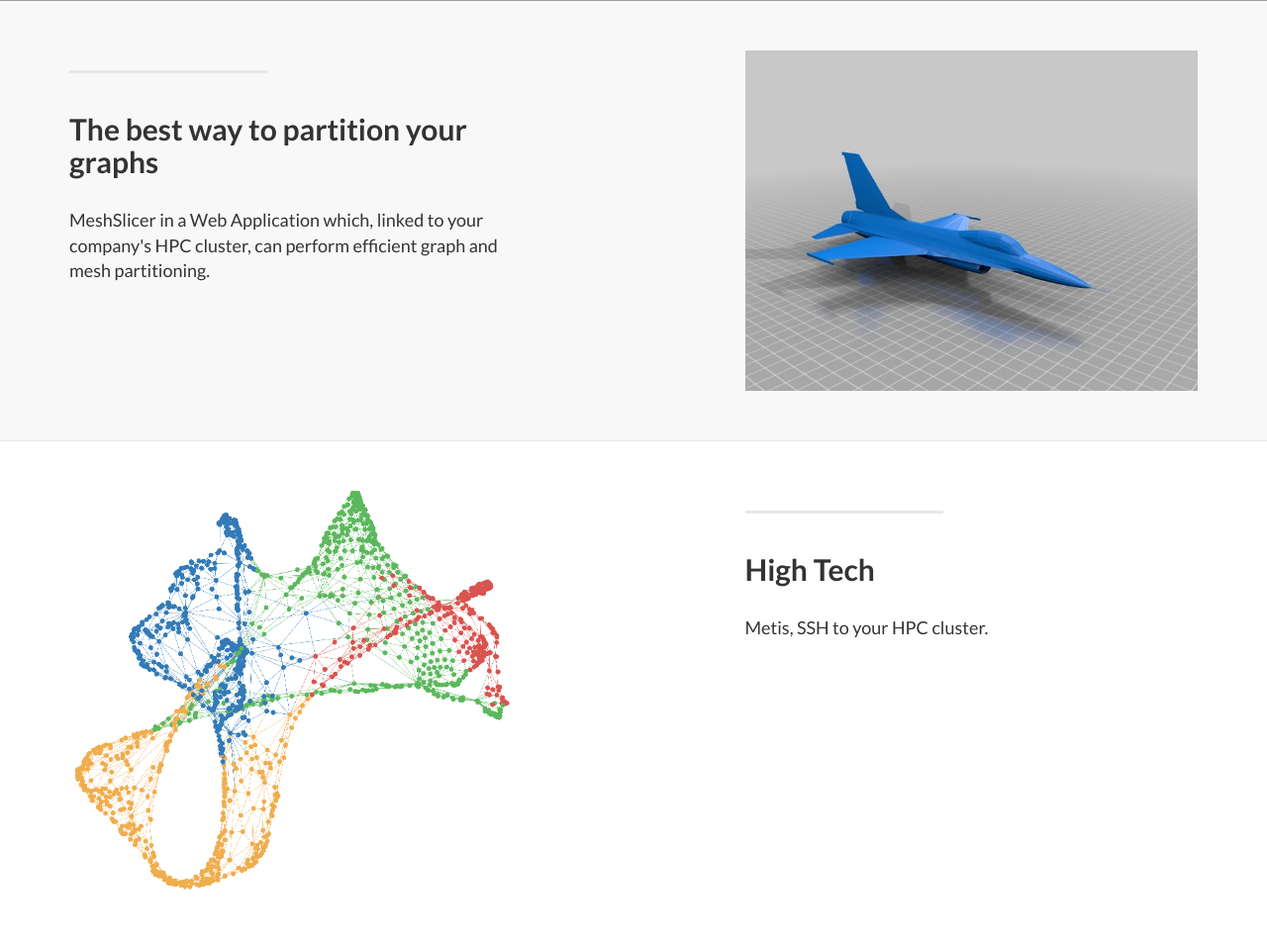
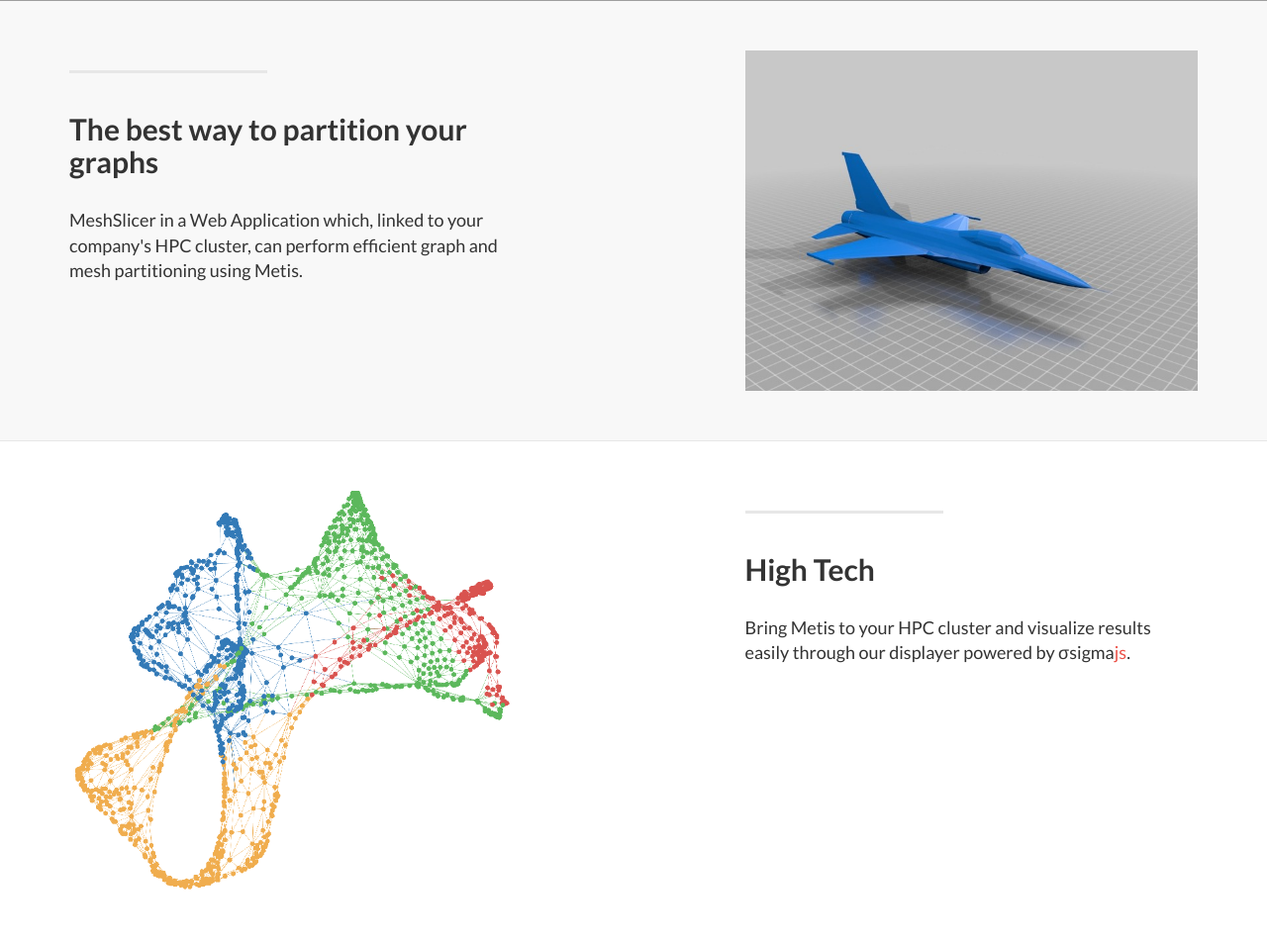
Before and after one commit to TLevasseur/HighEndComputing, a PHP site: page / in a window 1280 px wide. Shown: the part 776-1729 px from the top of the page at 99% size. Run offline with PHP 8.4, Linux system fonts and the light colour scheme; grey boxes are pictures that could not be loaded.

Commit message:
adding more stuff to things

```diff
--- a/development/meshslicer/index.php
+++ b/development/meshslicer/index.php
@@ -105,13 +105,12 @@
                     <hr class="section-heading-spacer">
                     <div class="clearfix"></div>
                     <h2 class="section-heading">The best way to partition your graphs</h2>
-                    <p class="lead">MeshSlicer in a Web Application which, linked to your company's HPC cluster, can perform efficient graph and mesh partitioning.</p>
+                    <p class="lead">MeshSlicer in a Web Application which, linked to your company's HPC cluster, can perform efficient graph and mesh partitioning using Metis.</p>
                 </div>
                 <div class="col-lg-5 col-lg-offset-2 col-sm-6">
                     <img class="img-responsive" src="img/plane.jpg" alt="">
                 </div>
             </div>
-
         </div>
         <!-- /.container -->
 
@@ -127,7 +126,7 @@
                     <hr class="section-heading-spacer">
                     <div class="clearfix"></div>
                     <h2 class="section-heading">High Tech</h2>
-                    <p class="lead">Metis, SSH to your HPC cluster.</p>
+                    <p class="lead">Bring Metis to your HPC cluster and visualize results easily through our displayer powered by <a href="http://sigmajs.org/" style="color:#333">&#963;sigma<span style="color:#ec5148">js</span></a>.</p>
                 </div>
                 <div class="col-lg-5 col-sm-pull-6  col-sm-6">
                     <img class="img-responsive" src="img/graph2.png" alt="" style="width:150%">
```
